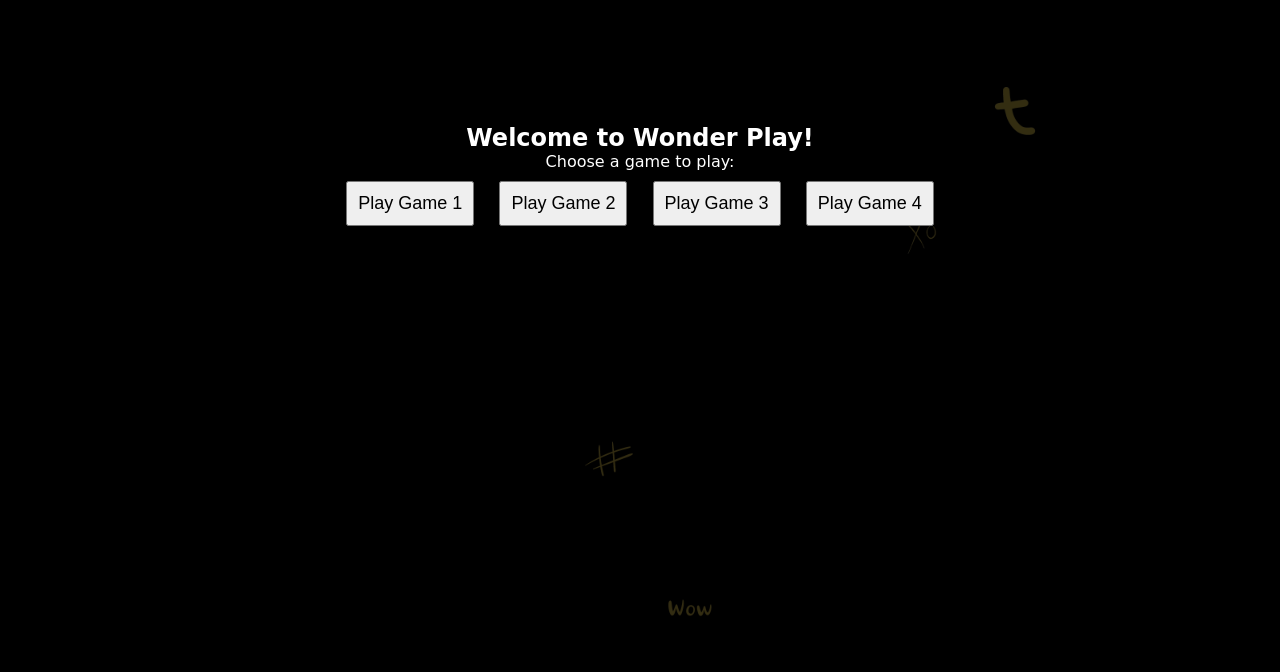
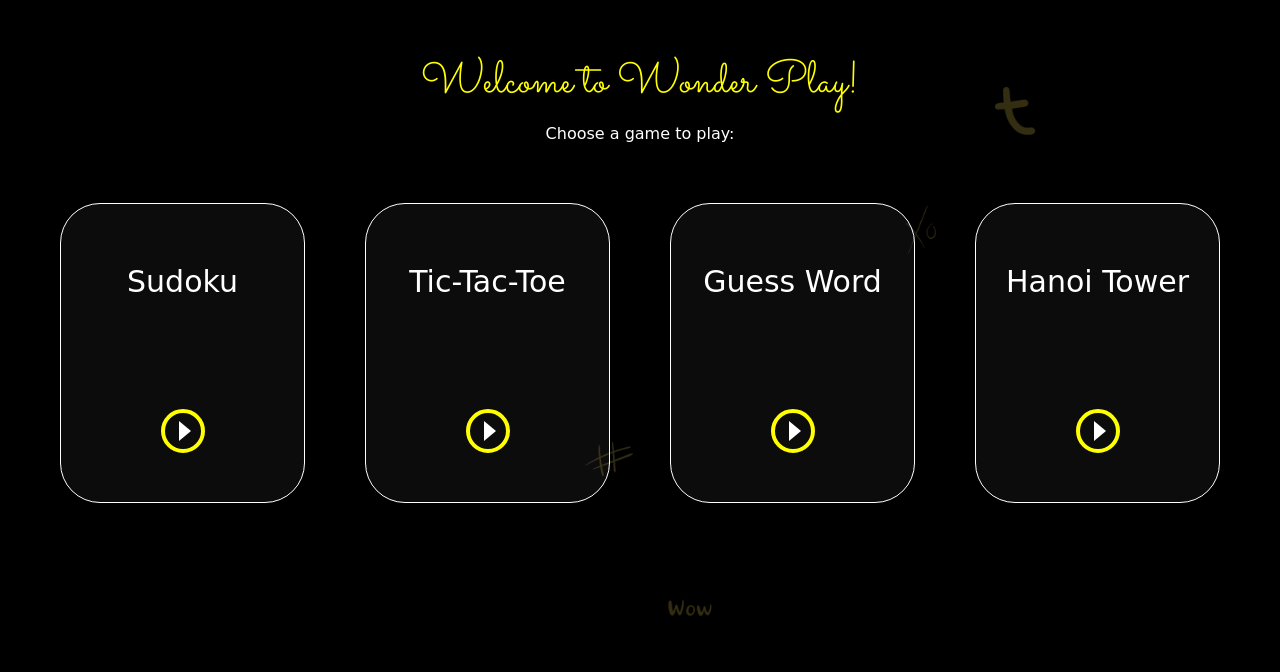
Before and after one commit to Shukla000/College-Progect, a plain HTML site: page home.html in a window 1280 px wide. Shown: the top 672 px of the page. Drawn offline with Linux system fonts and the light colour scheme.

Commit message:
home page update

```diff
--- a/hanoi game/style.css
+++ b/hanoi game/style.css
@@ -0,0 +1,160 @@
+body {
+    text-align: center;
+    font-family: Monaco, Arial, Helvetica, sans-serif;
+    margin: 0 auto;
+    background: blue;
+    color: white;
+  }
+  .container {
+    display: flex;
+    justify-content: center;
+    align-items: center;
+    height: 400px;
+    margin: -20px 0px 0px 0px;
+  }
+  h1 {
+    font-family: Times New Roman;
+    font-size: 80px;
+    margin: 20px 0px 40px 0px;
+  }
+  p {
+    margin: 30px 10%;
+    line-height: 25px;
+  }
+  span {
+    color: white;
+  }
+  .button-div {
+    margin: 0 auto;
+    display: flex;
+    justify-content: center;
+    max-width: 80%;
+  }
+  .resetbutton,
+  .testbutton,
+  .move-counter,
+  .easymode,
+  .normalmode,
+  .hardmode {
+    font-size: 32px;
+    background: white;
+    border: 5px solid light yellow;
+    border-radius: 5px;
+    margin: 15px 10px;
+    color: black;
+    width: 20%;
+    font-family: Monaco, Arial, Helvetica, sans-serif;
+  }
+  .resetbutton {
+    display: none;
+  }
+  .panels {
+    display: flex;
+    flex-direction: column-reverse;
+    align-items: center;
+    border: 5px solid light yellow;
+    width: 28%;
+    margin: 0 10px;
+    height: 90%;
+    background-image: linear-gradient(white, rgb(135,206,235));
+  }
+  .first-panel,
+  .second-panel,
+  .third-panel {
+    padding: 0px 0px 10px 0px;
+    border-radius: 10px;
+  }
+  .box {
+    padding: 20px 15px;
+    margin: 2px 0;
+    border: 5px solid light yellow;
+    border-radius: 25px;
+    background:#4666ff;
+  }
+  .box-a {
+    width: 8%;
+    background:rgb(176,196,222);
+  }
+  .box-b {
+    width: 18%;
+    background:rgb(135,206,235);
+  }
+  .box-c {
+    width: 28%;
+    background:rgb(0,191,255);
+  }
+  .box-d {
+    width: 38%;
+    background:rgb(70,130,180);
+  }
+  .box-e {
+    width: 48%;
+    background:rgb(0,0,128);
+  }
+  .box-f {
+    width: 58%;
+    background:rgb(0,49,83);
+    display: none;
+  }
+  .win-screen {
+    display: none;
+    margin: 0px 0px 20px 0px;
+  }
+  .selected-box {
+    margin: 0px 0px 10px 0px;
+  }
+  .mobile-move-counter,
+  .mobile-instructions {
+    display: none;
+  }
+  .mobile-dropdown {
+    max-width: 80%;
+  }
+  .toggle-visibility {
+    display: none;
+  }
+  @media screen and (max-width: 800px) {
+    .button-div {
+      flex-direction: column;
+      align-items: center;
+    }
+    .resetbutton,
+    .testbutton,
+    .move-counter,
+    .easymode,
+    .normalmode,
+    .hardmode {
+      font-size: 20px;
+      margin: 5px 0;
+      padding: 5px 0;
+      width: 50%;
+    }
+    .box {
+      padding: 10px 5px;
+    }
+    .panels {
+      height: 200px;
+    }
+    .container {
+      height: 250px;
+    }
+    h1 {
+      margin: 0;
+      padding: 5px 0px;
+    }
+    .normal-move-counter {
+      display: none;
+    }
+    .mobile-move-counter {
+      display: block;
+      width: 30%;
+      font-size: 32px;
+    }
+    .normal-instructions {
+      display: none;
+    }
+    .mobile-instructions {
+      display: block;
+      margin: 0px 0px 10px 0px;
+    }
+  }
--- a/home.html
+++ b/home.html
@@ -5,6 +5,39 @@
     <meta name="viewport" content="width=device-width, initial-scale=1.0">
     <link rel="stylesheet" href="/style.css">
     <title>Document</title>
+    <link rel="preconnect" href="https://fonts.googleapis.com">
+    <link rel="preconnect" href="https://fonts.gstatic.com" crossorigin>
+    <link href="https://fonts.googleapis.com/css2?family=Sacramento&display=swap" rel="stylesheet">
+    <link href='https://unpkg.com/css.gg@2.0.0/icons/css/play-button-o.css' rel='stylesheet'>
+
+    <style>
+        .gg-play-button-o {
+            box-sizing: border-box;
+            position: relative;
+            display: block;
+            transform: scale(var(--ggs,2));
+            width: 22px;
+            height: 22px;
+            border: 2px solid yellow;
+            border-radius: 20px;
+
+           }
+
+           .gg-play-button-o::before {
+            content: "";
+            display: block;
+            box-sizing: border-box;
+            position: absolute;
+            width: 0;
+            height: 10px;
+            border-top: 5px solid transparent;
+            border-bottom: 5px solid transparent;
+            border-left: 6px solid ;
+            top: 4px;
+            left: 7px
+           }
+    </style>
+
 </head>
 <body>
 
@@ -17,12 +50,27 @@
   <img class="img-style" src="/images/Untitled_design-removebg.png" alt="">
 
     <div id="homePage" class="home-page" style="display: block">
-        <h2>Welcome to Wonder Play!</h2>
+        <h2 class="Heading">Welcome to Wonder Play!</h2>
         <p>Choose a game to play:</p>
-        <button class="gameButton" onclick="playGame('Game 1')">Play Game 1</button>
-        <button class="gameButton" onclick="playGame('Game 2')">Play Game 2</button>
-        <button class="gameButton" onclick="playGame('Game 3')">Play Game 3</button>
-        <button class="gameButton" onclick="playGame('Game 4')">Play Game 4</button>
+        <div class="game-container">
+            <div class="game-card">
+                <p class="game-title">Sudoku</p>
+                <a class="game-buttons" href="/sudoku/index.html"><i class="gg-play-button-o"></i></a>
+            </div>
+            <div class="game-card">
+                <p class="game-title">Tic-Tac-Toe</p>
+                <a class="game-buttons" href="/tic-tac-toe/index.html"><i class="gg-play-button-o"></i></a>
+            </div>
+            <div class="game-card">
+                <p class="game-title">Guess Word</p>
+                <a class="game-buttons" href="/Word-Game/index.html"><i class="gg-play-button-o"></i></a>
+            </div>
+            <div class="game-card">
+                <p class="game-title">Hanoi Tower</p>
+                <a class="game-buttons" href="/hanoi game/hanoi.html"><i class="gg-play-button-o"></i></a>
+            </div>
+        </div>
+
       </div>
 </body>
 </html>
--- a/style.css
+++ b/style.css
@@ -154,3 +154,41 @@ animation: example6 10s ease-in-out 0.1s infinite alternate;
 .home-page{
   display: block;
 }
+
+.Heading{
+  font-weight:300;
+  font-family: 'Sacramento', cursive;
+  font-size: 45px;
+  top: 50px;
+  left: 50%;
+  transform: translateX(-50%);
+  position: absolute;
+  color: yellow;
+}
+
+.game-container{
+  margin: 60px 60px;
+  display:flex;
+  flex-direction: row;
+  align-items: center;
+  justify-content:center;
+  column-gap: 60px;
+}
+
+.game-card{
+  font-size: 30px;
+  font-family: 'Indie Flower', cursive;
+  background-color: rgba(240, 248, 255, 0.048);
+  display: flex;
+  flex-direction: column;
+  align-items: center;
+  justify-content: space-around;
+  height: 300px;
+  border: 1px solid white;
+  flex: 2;
+  border-radius: 40px;
+}
+
+.game-buttons{
+  color: white;
+}
```
Also changed, not shown: hanoi game/hanoi.html (+2 -160 lines), sudoku/index.html (+2 -3 lines), sudoku/main.js (+0 -7 lines).
